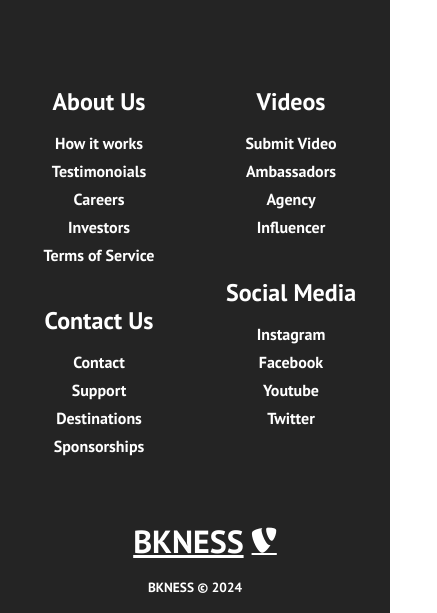
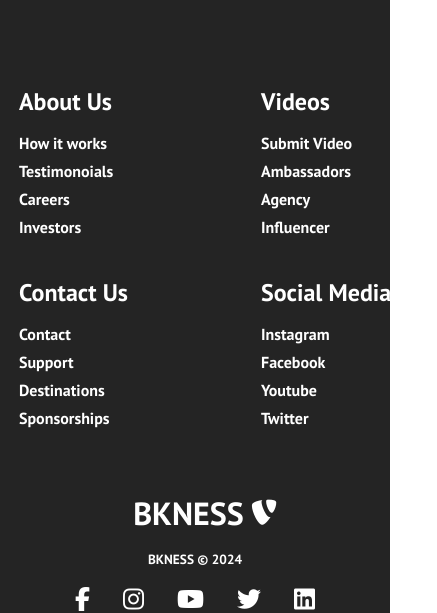
Before and after one commit to bkness/react-travel-website, a React (Create React App) app: page / in a window 390 px wide. Shown: the part 3138-3751 px from the top of the page, 437 px wide, since content can reach past the window. Built offline with nearby package versions, Linux system fonts and the light colour scheme.

Commit message:
Update footer responsiveness and layout, Fixed console errors

```diff
--- a/src/components/Footer.css
+++ b/src/components/Footer.css
@@ -13,13 +13,15 @@
     justify-content: center;
     align-items: center;
     text-align: center;
+
     margin-bottom: 24px;
     padding: 24px;
-    color: #FFF;
+    color: #fff;
 }
 
 .footer-subscription>p {
-    font-family: 'Trebuchet MS', 'Lucida Sans Unicode', 'Lucida Grande', 'Lucida Sans', Arial, sans-serif;
+    font-family: 'Trebuchet MS', 'Lucida Sans Unicode', 'Lucida Grande',
+        'Lucida Sans', Arial, sans-serif;
 }
 
 .footer-subscription-heading {
@@ -40,7 +42,7 @@
     border: none;
     font-size: 18px;
     margin-bottom: 16px;
-    border: 1px solid #FFF;
+    border: 1px solid #fff;
 }
 
 .footer-links {
@@ -57,8 +59,7 @@
 .footer-link-items {
     display: flex;
     flex-direction: column;
-    align-items: center;
-    justify-content: center;
+    align-items: flex-start;
     margin: 16px;
     text-align: left;
     width: 160px;
@@ -70,13 +71,13 @@
 }
 
 .footer-link-items>h2 {
-    color: #FFF;
+    color: #fff;
 }
 
 .footer-link-items a {
-    color: #FFF;
+    color: #fff;
     text-decoration: none;
-    margin-bottom: 8px;
+    margin-bottom: 0.5rem;
 }
 
 .footer-link-items a:hover {
@@ -85,15 +86,16 @@
 }
 
 .footer-email-form h2 {
-    margin-bottom: 32px;
+    margin-bottom: 2rem;
 }
 
 .footer-input::placeholder {
-    color: #B1B1B1;
+    color: #b1b1b1;
 }
 
+/* Social Icons */
 .social-icon-link {
-    color: #FFF;
+    color: #fff;
     font-size: 24px;
 }
 
@@ -119,10 +121,11 @@
 }
 
 .social-logo {
-    color: #FFF;
+    color: #fff;
     justify-self: start;
     margin-left: 20px;
     cursor: pointer;
+    text-decoration: none;
     font-size: 2rem;
     display: flex;
     align-items: center;
@@ -130,7 +133,7 @@
 }
 
 .website-rights {
-    color: #FFF;
+    color: #fff;
     margin-bottom: 16px;
 }
 
@@ -155,3 +158,15 @@
         flex-direction: column;
     }
 }
+
+@media screen and (max-width: 768px) {
+    .footer-link-wrapper {
+        flex-direction: column;
+        justify-content: flex-start;
+        margin: 0 0 0 50px;
+    }
+
+    .social-media-wrap {
+        flex-direction: column;
+    }
+}
--- a/src/components/Footer.js
+++ b/src/components/Footer.js
@@ -27,13 +27,13 @@
             </section>
             <div className='footer-links'>
                 <div className='footer-link-wrapper'>
-                    <div class='footer-link-items'>
+                    <div className='footer-link-items'>
                         <h2>About Us</h2>
                         <Link to='/sign-up'>How it works</Link>
                         <Link to='/'>Testimonoials</Link>
                         <Link to='/'>Careers</Link>
                         <Link to='/'>Investors</Link>
-                        <Link to='/'>Terms of Service</Link>
+                        {/* <Link to='/'>Terms of Service</Link> */}
                     </div>
                     <div className='footer-link-items'>
                         <h2>Contact Us</h2>
--- a/src/components/HeroSection.css
+++ b/src/components/HeroSection.css
@@ -1,10 +1,10 @@
-video {
+/* video {
     object-fit: cover;
     width: 100%;
     height: 100%;
     position: fixed;
     z-index: -1;
-}
+} */
 
 .hero-container {
     background: url('../../public/images/img-home.jpg') center center/cover no-repeat;
--- a/src/components/Navbar.js
+++ b/src/components/Navbar.js
@@ -30,7 +30,7 @@
                 <div className='navbar-container'>
                     <Link to='/' className='navbar-logo' onClick={closeMobileMenu}>
                         BKNESS
-                        <i class='fab fa-typo3' />
+                        <i className='fab fa-typo3' />
                     </Link>
                     <div className='menu-icon' onClick={handleClick}>
                         <i className={click ? 'fas fa-times' : 'fas fa-bars'} />
--- a/src/index.js
+++ b/src/index.js
@@ -1,6 +1,13 @@
 import React from 'react';
-import ReactDOM from 'react-dom';
+import ReactDOM from 'react-dom/client';
 import App from './App';
 
 
-ReactDOM.render(<App />, document.getElementById('root'));
+const container = document.getElementById('root');
+const root = ReactDOM.createRoot(container);
+
+root.render(
+    <React.StrictMode>
+        <App />
+    </React.StrictMode>
+);
```
